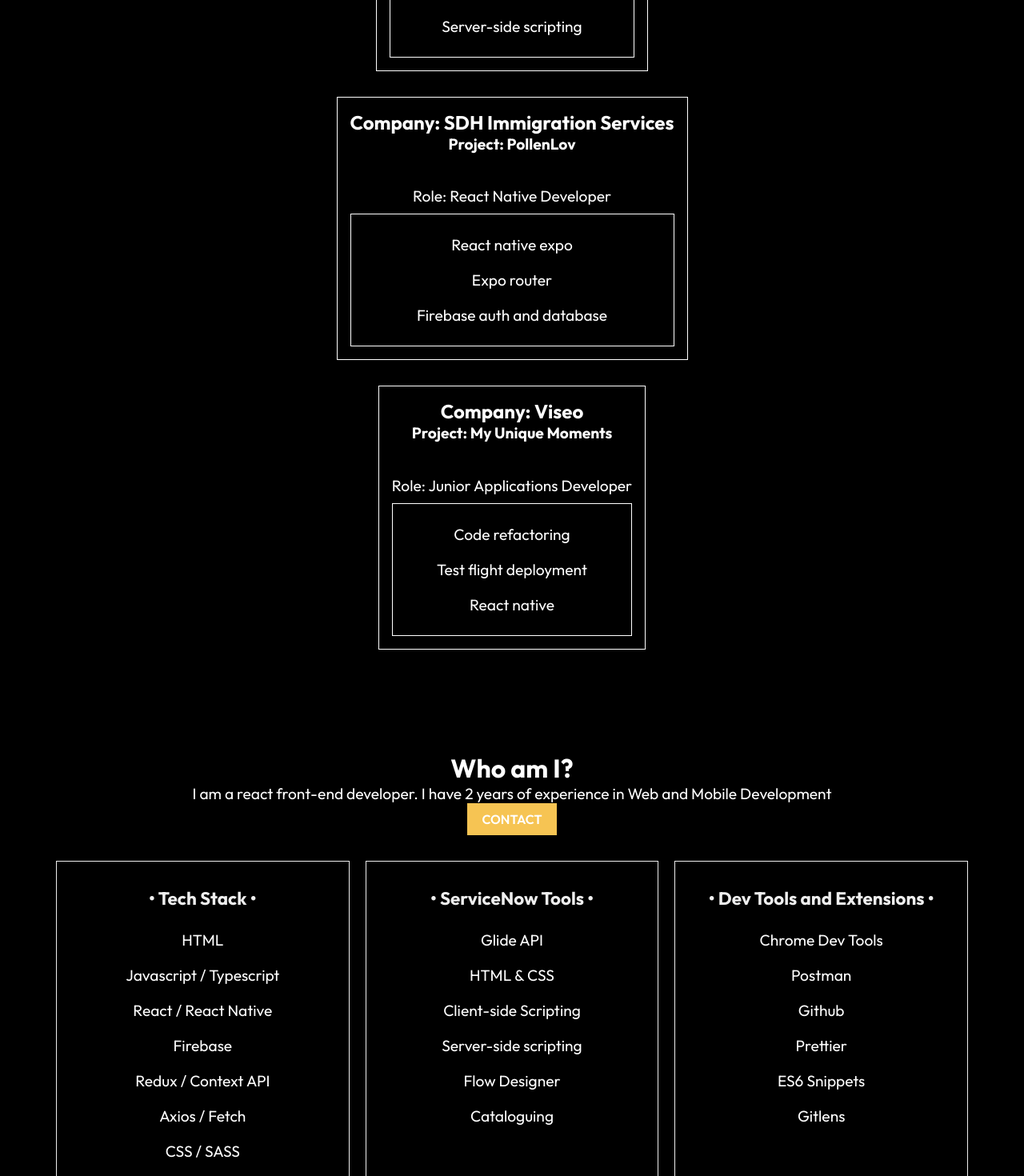
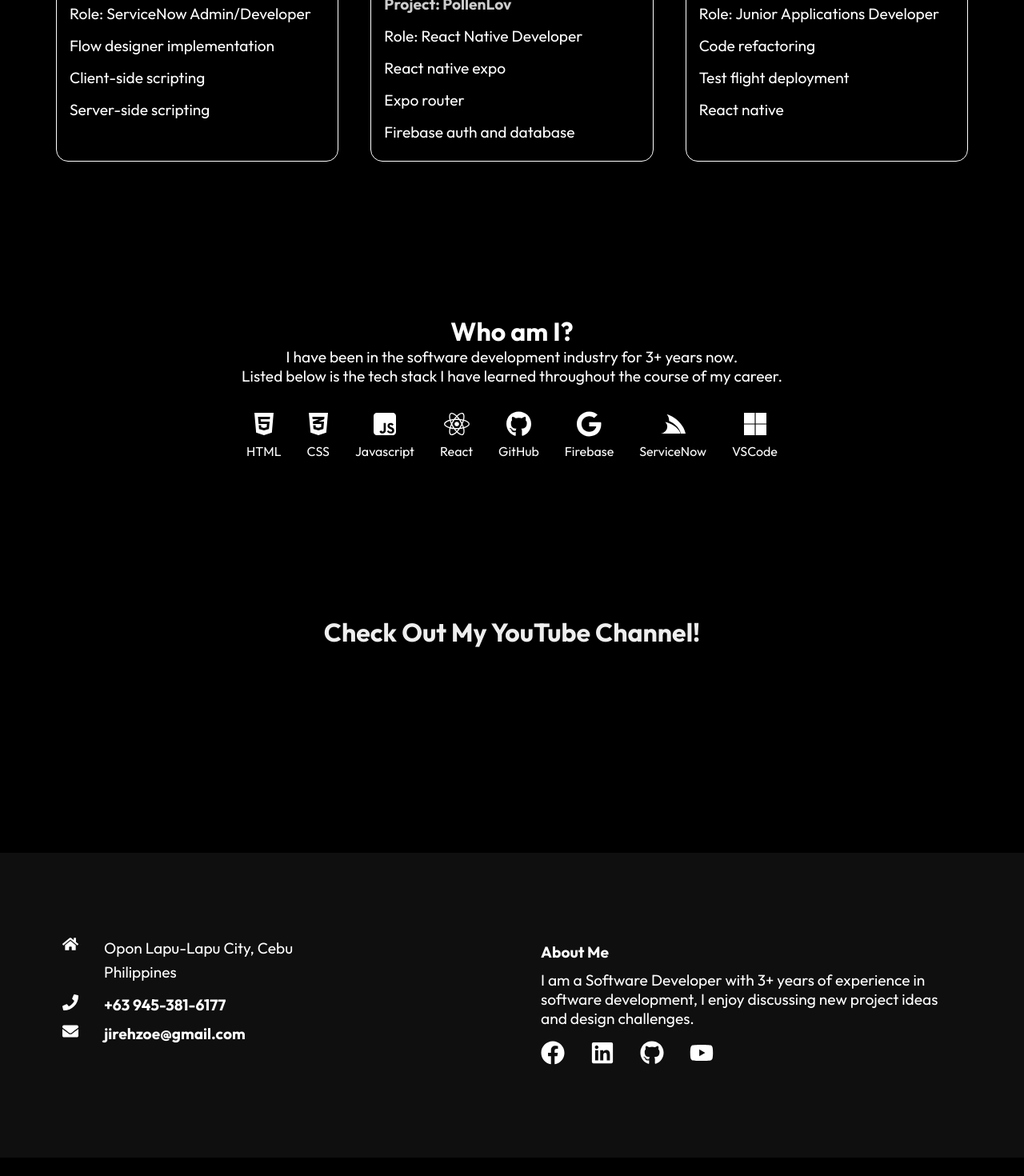
Before and after one commit to zoecabrales/jz-portfolio, a React (Create React App) app: page / in a window 1280 px wide. Shown: the part 1080-2550 px from the top of the page at 80% size. After the commit the page ends 2527 px from the top, so only its background shows below. Built offline with nearby package versions, Linux system fonts and the light colour scheme.

Commit message:
minor ui revisions

```diff
--- a/package.json
+++ b/package.json
@@ -3,6 +3,9 @@
   "version": "0.1.0",
   "private": true,
   "dependencies": {
+    "@fortawesome/free-brands-svg-icons": "^6.6.0",
+    "@fortawesome/free-solid-svg-icons": "^6.6.0",
+    "@fortawesome/react-fontawesome": "^0.2.2",
     "@testing-library/jest-dom": "^5.16.5",
     "@testing-library/react": "^13.4.0",
     "@testing-library/user-event": "^13.5.0",
--- a/src/components/About/AboutContent.js
+++ b/src/components/About/AboutContent.js
@@ -1,7 +1,17 @@
 import React from "react";
-import AboutCard from "../data/AboutCard";
 import { Link } from "react-router-dom";
 import YouTube from "react-youtube";
+import { FontAwesomeIcon } from "@fortawesome/react-fontawesome";
+import {
+  faHtml5,
+  faCss3Alt,
+  faReact,
+  faGithub,
+  faSquareJs,
+  faGoogle,
+  faServicestack,
+  faMicrosoft,
+} from "@fortawesome/free-brands-svg-icons";
 import "./AboutContentStyles.css";
 
 const AboutContent = () => {
@@ -13,32 +23,15 @@ const AboutContent = () => {
     },
   };
 
-  const techStack = [
-    "HTML",
-    "Javascript / Typescript",
-    "React / React Native",
-    "Firebase",
-    "Redux / Context API",
-    "Axios / Fetch",
-    "CSS / SASS ",
-  ];
-
-  const serviceNow = [
-    "Glide API",
-    "HTML & CSS",
-    "Client-side Scripting",
-    "Server-side scripting",
-    "Flow Designer",
-    "Cataloguing",
-  ];
-
-  const devTools = [
-    "Chrome Dev Tools",
-    "Postman",
-    "Github",
-    "Prettier",
-    "ES6 Snippets",
-    "Gitlens",
+  const techIcons = [
+    { icon: faHtml5, label: "HTML" },
+    { icon: faCss3Alt, label: "CSS" },
+    { icon: faSquareJs, label: "Javascript" },
+    { icon: faReact, label: "React" },
+    { icon: faGithub, label: "GitHub" },
+    { icon: faGoogle, label: "Firebase" },
+    { icon: faServicestack, label: "ServiceNow" },
+    { icon: faMicrosoft, label: "VSCode" },
   ];
 
   return (
@@ -46,23 +39,27 @@ const AboutContent = () => {
       <div className="heading">
         <h1 data-aos="fade-up">Who am I?</h1>
         <p data-aos="fade-up">
-          I am a react front-end developer. I have 2 years of experience in Web
-          and Mobile Development
+          I have been in the software development industry for 3+ years now.
+          {<br />}
+          Listed below is the tech stack I have learned throughout the course of
+          my career.
         </p>
-        <Link to="/contact">
-          <button className="btn btn-about" data-aos="fade-up">
-            Contact
-          </button>
-        </Link>
       </div>
 
-      {/* About Cards */}
-      <div className="about-container">
-        <AboutCard title="• Tech Stack •" items={techStack} />
-        <AboutCard title="• ServiceNow Tools •" items={serviceNow} />
-        <AboutCard title="• Dev Tools and Extensions •" items={devTools} />
+      <div className="tech-icons-container" data-aos="fade-up">
+        {techIcons.map((tech, index) => (
+          <div key={index} className="tech-icon">
+            <FontAwesomeIcon icon={tech.icon} size="2x" />
+            <p>{tech.label}</p>
+          </div>
+        ))}
       </div>
 
+      <br />
+      <br />
+      <br />
+      <br />
+      <br />
       <div className="social-media-title" data-aos="fade-up">
         <h2>Check Out My YouTube Channel!</h2>
       </div>
--- a/src/components/About/AboutContentStyles.css
+++ b/src/components/About/AboutContentStyles.css
@@ -42,19 +42,53 @@
     grid-template-columns: repeat(3, 1fr);
     column-gap: 20px;
   }
-
-  .about-card {
-    border: 1px solid #eee;
-    color: #eee;
-    text-align: center;
-    padding: 1rem;
+  .icons-container {
+    display: flex;
+    justify-content: center;
+    align-items: center;
+    gap: 2rem; /* Space between icons */
+    margin: 2rem 0; /* Margin around the icon container */
   }
 
-  .about-card h3 {
-    font-size: 1.4rem;
-    padding: 1rem;
+  .icon-item {
+    text-align: center;
   }
 
-  .about-card p {
-    padding: 10px 0;
+  .icon-item p {
+    margin-top: 0.5rem;
+    color: #eee; /* Title color */
+    font-size: 1rem;
   }
+
+  .icon-item a {
+    text-decoration: none; /* Remove underline from links */
+    color: inherit; /* Inherit color from parent */
+  }
+
+  .icon-item:hover p {
+    color: #fff; /* Change color on hover */
+  }
+
+  .icon-item:hover svg {
+    transform: scale(1.1); /* Slightly enlarge icon on hover */
+    transition: transform 0.3s ease;
+  }
+  .tech-icons-container {
+    display: flex;
+    justify-content: center;
+    gap: 2rem; /* Adjust the gap as needed */
+    margin: 2rem 0; /* Space around the icons */
+  }
+
+  .tech-icon {
+    display: flex;
+    flex-direction: column;
+    align-items: center;
+    text-align: center;
+    color: #fff; /* Change this to your preferred color */
+  }
+
+  .tech-icon p {
+    margin-top: 0.5rem;
+    font-size: 1rem;
+  }
--- a/src/components/Cards/ExpCard/ExpCard.js
+++ b/src/components/Cards/ExpCard/ExpCard.js
@@ -1,26 +1,16 @@
 import React from "react";
-
 import "./ExpCardStyles.css";
 
-const ExpCard = ({ heading, text, company, project, role, duties }) => {
+const ExpCard = ({ company, project, role, duties }) => {
   return (
-    <div className="heading">
-      <h1>{heading}</h1>
-      <p>{text}</p>
-      <div className="project">
-        <div className="project-card-container">
-          <div className="card">
-            <h2>{`Company: ${company}`}</h2>
-            <h4>{`Project: ${project}`}</h4>
-            <br />
-            <p>{`Role: ${role}`}</p>
-            <div className="card">
-              {duties.map((duty, index) => {
-                return <p key={index}>{duty}</p>;
-              })}
-            </div>
-          </div>
-        </div>
+    <div className="exp-card">
+      <h2>{`Company: ${company}`}</h2>
+      <h4>{`Project: ${project}`}</h4>
+      <p>{`Role: ${role}`}</p>
+      <div className="duties">
+        {duties.map((duty, index) => (
+          <p key={index}>{duty}</p>
+        ))}
       </div>
     </div>
   );
--- a/src/components/Cards/ExpCard/ExpCardStyles.css
+++ b/src/components/Cards/ExpCard/ExpCardStyles.css
@@ -1,10 +1,16 @@
-.exp{
+.exp {
     width: 100%;
     padding: 6rem 1rem;
-    background-color:black;
+    background-color: black;
   }
 
-.exp-card-container{
+  .exp-heading {
+    text-align: center;
+    color: white;
+    margin-bottom: 3rem;
+  }
+
+  .exp-card-container {
     max-width: 1140px;
     margin: auto;
     display: grid;
@@ -12,51 +18,37 @@
     column-gap: 40px;
   }
 
-.exp-card{
+  .exp-card {
     border: 1px solid white;
     color: white;
     padding: 1rem;
+    border-radius: 15px;
+    transition: background-color 0.3s, border-radius 0.3s;
   }
 
-.exp-card:hover{
-    background-color: black;
-    border-radius: 30px;
-    transition: 0.3s;
+  .exp-card:hover {
+    background-color: #222;
+    border-radius: 20px;
   }
 
-.exp-card h3{
+  .exp-card h2 {
     font-size: 1.4rem;
-    padding: 1rem;
-    color: white;
-    justify-content: left;
-}
-
-.exp-card p{
-    padding: 10px 0;
+    padding-bottom: 1rem;
     color: white;
   }
 
-.bar-line{
-    border-bottom: 1px solid white;
-    width: 30%;
-    margin: 1.5rem auto;
-    display: block;
+  .exp-card h4 {
+    font-size: 1.2rem;
+    padding-bottom: 0.5rem;
+    color: #ccc;
   }
 
-.btc{
-    font-size: 3rem;
-    font-weight: 500;
-    padding: 1rem 0;
+  .exp-card p {
+    padding: 0.5rem 0;
+    color: white;
   }
 
-.btn-price{
-    border-radius: 50px;
-    display: block;
-    width: 80%;
-    margin: 2rem auto;
-}
-
-@media screen and (max-width:740px) {
+  @media screen and (max-width: 740px) {
     .exp-card-container {
       max-width: 90%;
       margin: auto;
--- a/src/components/data/Exp.js
+++ b/src/components/data/Exp.js
@@ -1,11 +1,12 @@
+import React from "react";
 import ExpCard from "../Cards/ExpCard/ExpCard";
 import ExpCardData from "../data/ExpCardData";
 
 const Exp = () => {
   return (
-    <div className="work-container">
-      <h1 className="project-heading">Professional Work Experiences</h1>
-      <div className="project-container">
+    <div className="exp">
+      <h1 className="exp-heading">Professional Work Experiences</h1>
+      <div className="exp-card-container">
         {ExpCardData.map((value, index) => {
           return (
             <ExpCard
```
Also changed, not shown: 1 other file (tests, documents, lock files or other folders). Lines whose indentation alone changed are shown as unchanged.
